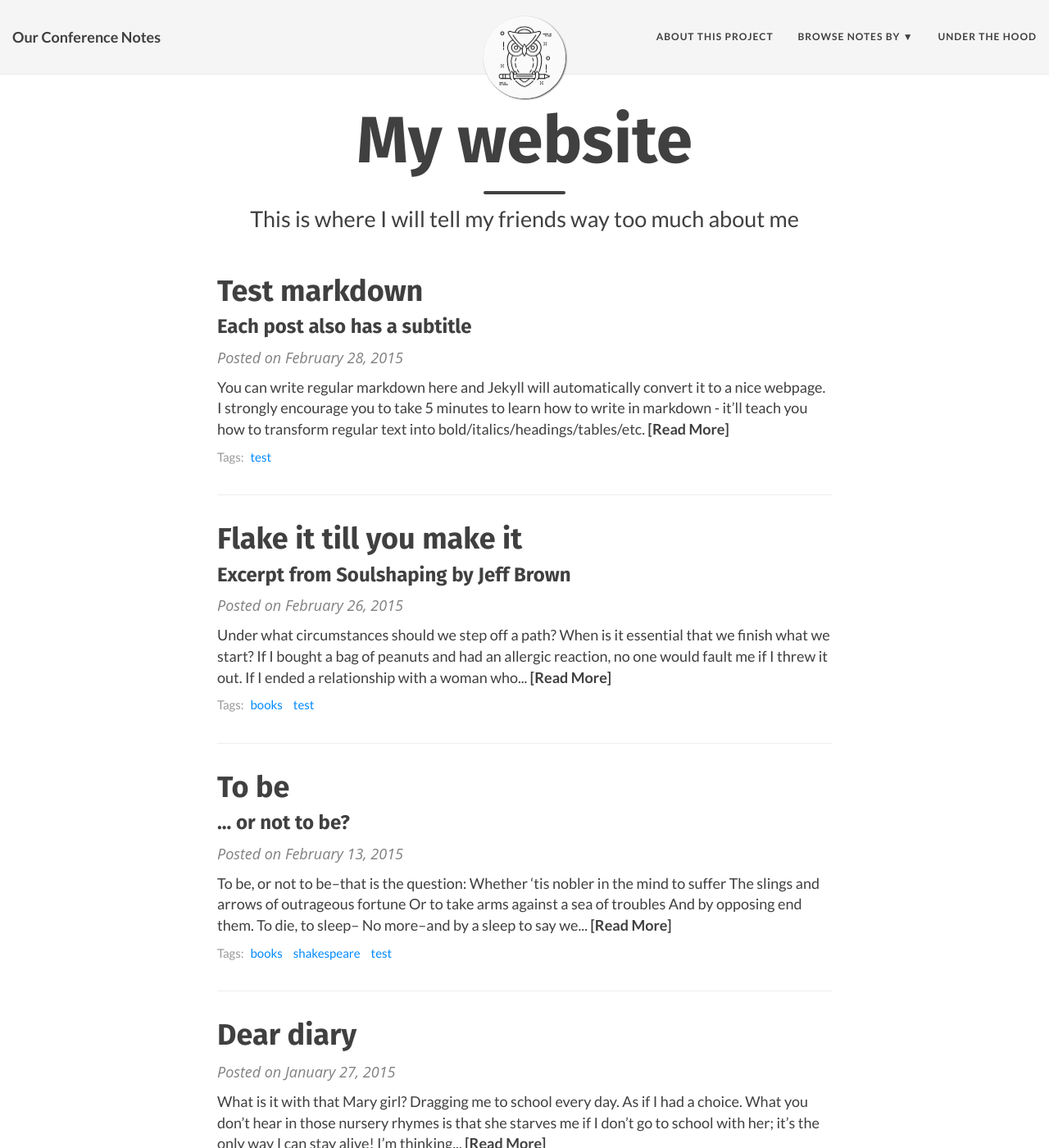
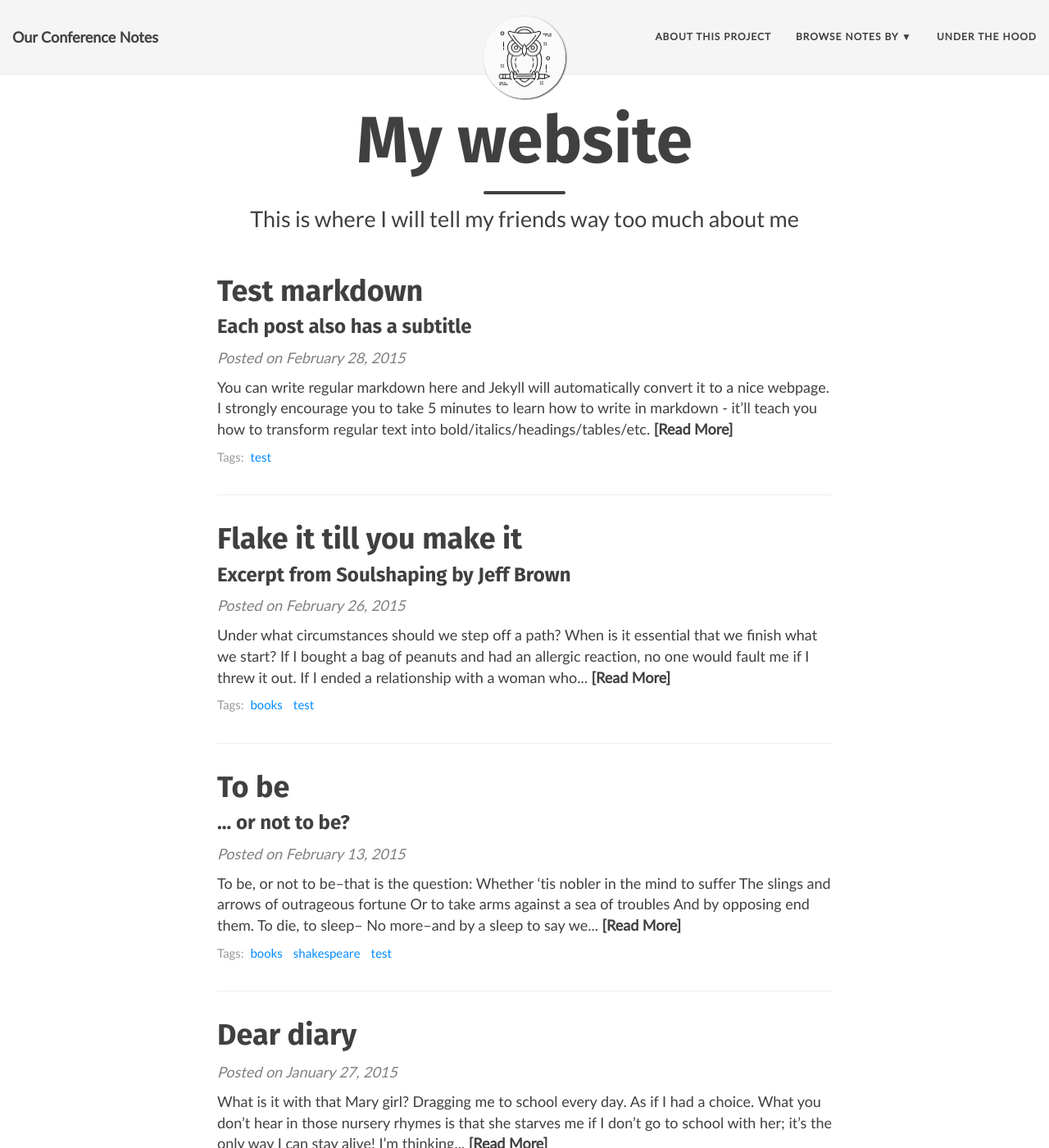
Before and after one commit to ryan-p-randall/our-conference-notes, a Jekyll site: the page built from index.html, in a window 1280 px wide and 1400 px high. Shown: the whole window at 82% size. Built offline with Jekyll 4.4.1, drawn with Linux system fonts in a browser that asks for light colours; nearby versions of some CDN libraries; the list of posts is cut into pages by our own code.

Commit message:
Test lato from fontsquirrel (not in right places)

```diff
--- a/css/custom.css
+++ b/css/custom.css
@@ -28,7 +28,7 @@
 /* Font customizations */
 
 body {
-  font-family: 'Open Sans', 'Helvetica Neue', Helvetica, Arial, sans-serif;
+  font-family: 'latoregular', 'Helvetica Neue', Helvetica, Arial, sans-serif;
   font-size: 18px;
   color: #404040;
   position: relative;
@@ -45,14 +45,14 @@
 }
 
 .main-explain-area {
-  font-family: 'Lato', 'Helvetica Neue', Helvetica, Arial, sans-serif;
+  font-family: 'latoregular', 'Helvetica Neue', Helvetica, Arial, sans-serif;
   padding: 15px inherit;
 }
 
 .navbar-custom {
   background-color: {{ site.navbar-col }};
   border-bottom: 1px solid #EAEAEA;
-  font-family: 'Lato', 'Helvetica Neue', Helvetica, Arial, sans-serif;
+  font-family: 'latoregular', 'Helvetica Neue', Helvetica, Arial, sans-serif;
   {% if site.navbar-img %}
   background-image: url({{ site.navbar-img }});
   background-attachment: fixed;
@@ -65,12 +65,12 @@
 }
 
 footer .copyright {
-  font-family: 'Lato', 'Helvetica Neue', Helvetica, Arial, sans-serif;
+  font-family: 'latoregular', 'Helvetica Neue', Helvetica, Arial, sans-serif;
   text-align: center;
   margin-bottom: 0;
 }
 .post-preview .post-entry {
-  font-family: 'Lato', 'Helvetica Neue', Helvetica, Arial, sans-serif;
+  font-family: 'latoregular', 'Helvetica Neue', Helvetica, Arial, sans-serif;
 }
 .post-preview .post-read-more {
   font-weight: 700;
```
